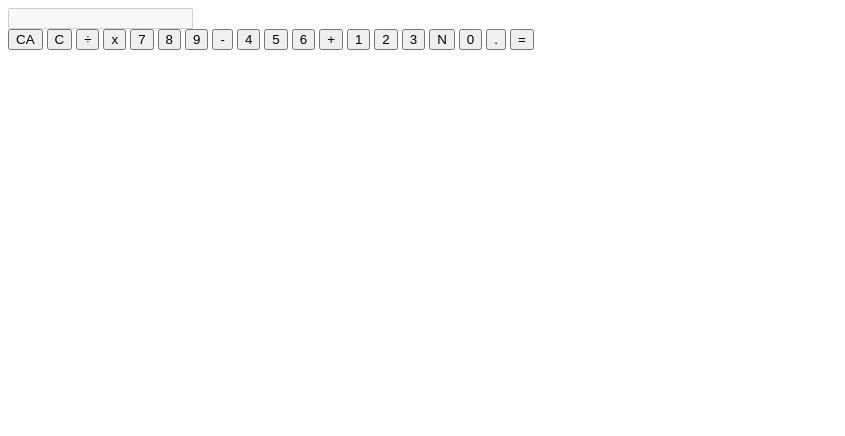
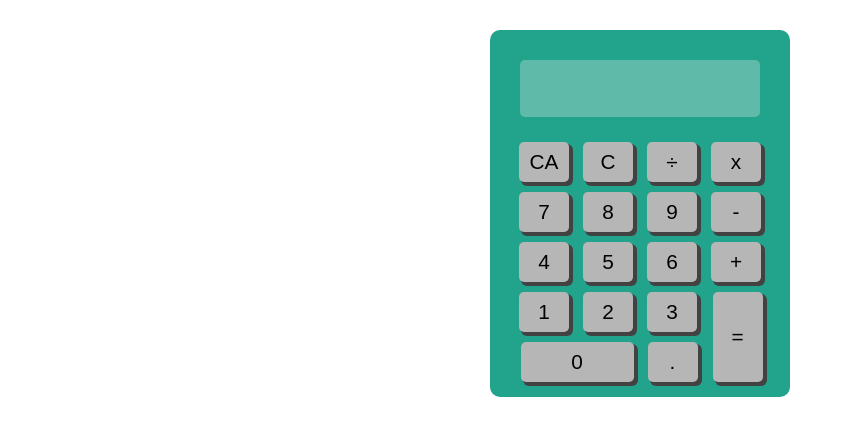
Before and after one commit to vekkele/Calculator, a plain HTML site: page project/index.html in a window 1280 px wide. Shown: the whole page, without its empty margins (0-845 px from the left). Drawn offline with nearby package versions, Linux system fonts and the light colour scheme; the site is published under a folder, as on GitHub Pages, so addresses that start at the root find nothing.

Commit message:
Update index.html

```diff
--- a/project/index.html
+++ b/project/index.html
@@ -2,7 +2,7 @@
 <html lang="ru">
   <head>
     <meta name="viewport" content="width=device-width, initial-scale=1"/>
-    <link rel="stylesheet" href="/project/css/main.css"/>
+    <link rel="stylesheet" href="css/main.css"/>
   </head>
   <body>
     <div class="calculator">
@@ -30,6 +30,6 @@
       </div>
     </div>
     <script src="https://ajax.googleapis.com/ajax/libs/jquery/3.2.1/jquery.min.js"></script>
-    <script src="/project/js/script.js"></script>
+    <script src="js/script.js"></script>
   </body>
 </html>
```
